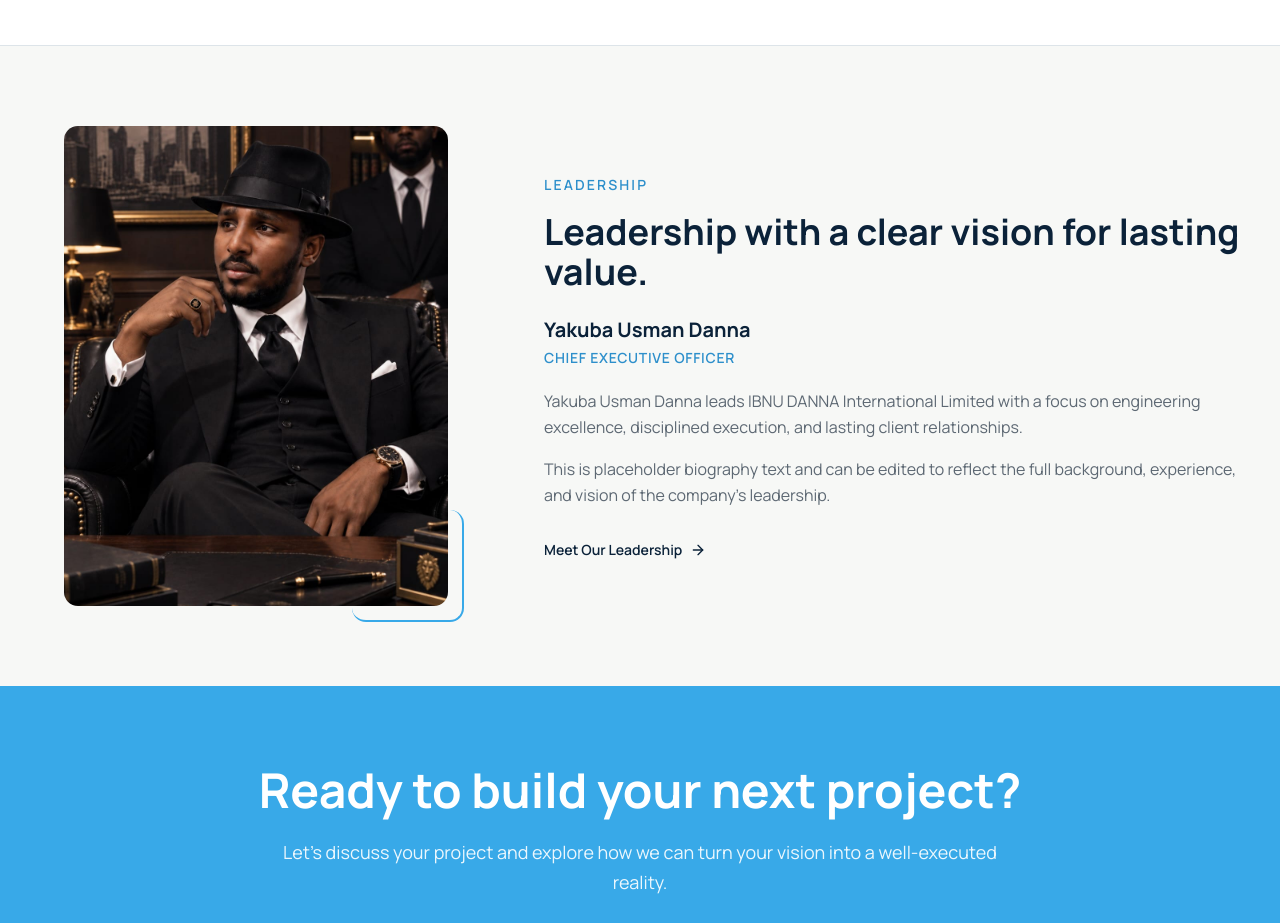
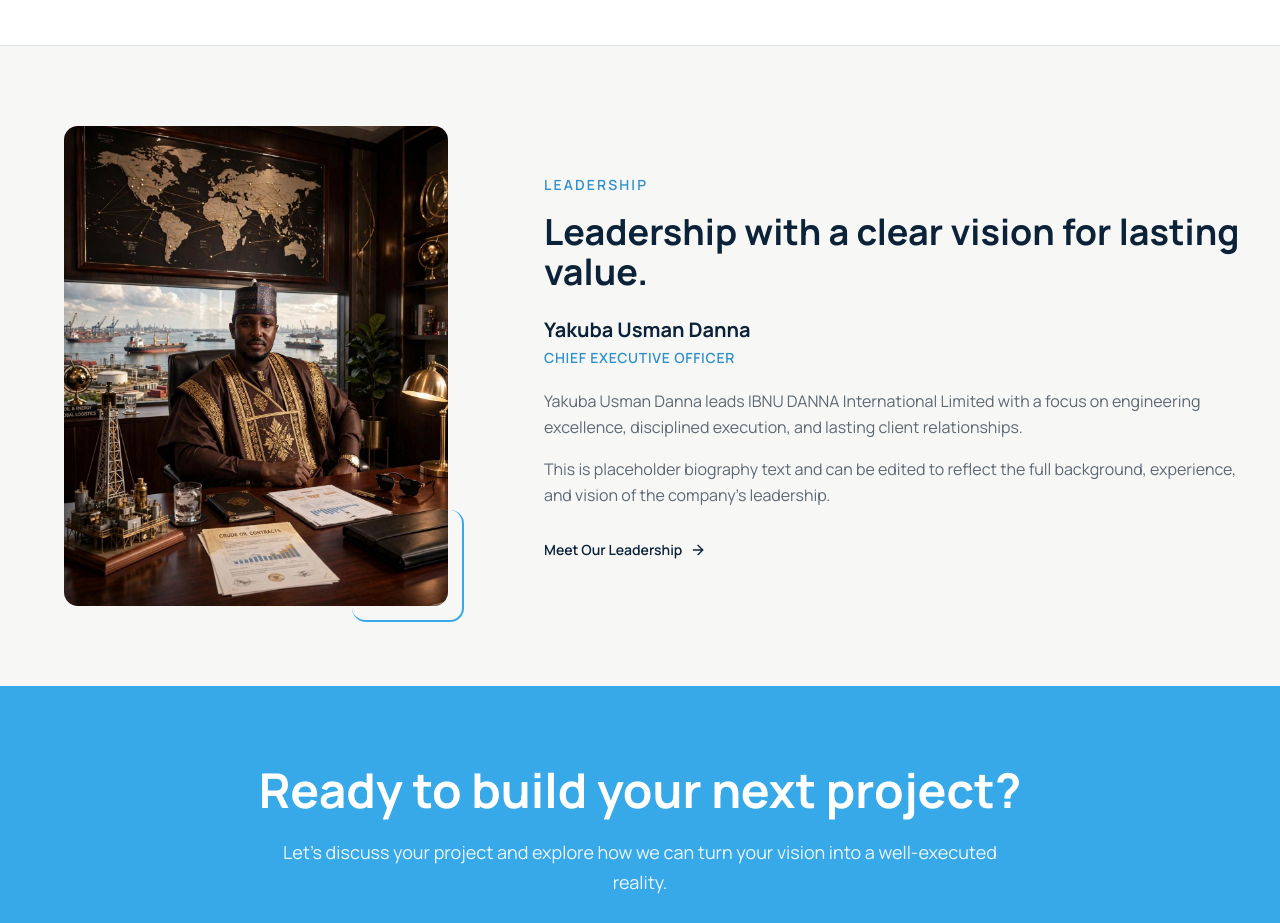
Before and after one commit to zaks12/ibnudanna, a React (Vite) app: page / in a window 1280 px wide. Shown: the part 4540-5463 px from the top of the page. Built offline with nearby package versions, Linux system fonts and the light colour scheme.

Commit message:
Replace homepage CEO photo

```diff
--- a/src/components/home/Leadership.tsx
+++ b/src/components/home/Leadership.tsx
@@ -5,8 +5,7 @@
 interface LeadershipProps {
   navigate: (path: RoutePath) => void;
 }
-
- const portraitImage = '/assets/images/YUD1.jpeg';
+const portraitImage = '/assets/images/YUD.jpeg';
 
 export default function Leadership({ navigate }: LeadershipProps) {
   return (
```
Also changed, not shown: public/assets/images/YUD.jpeg (added).
